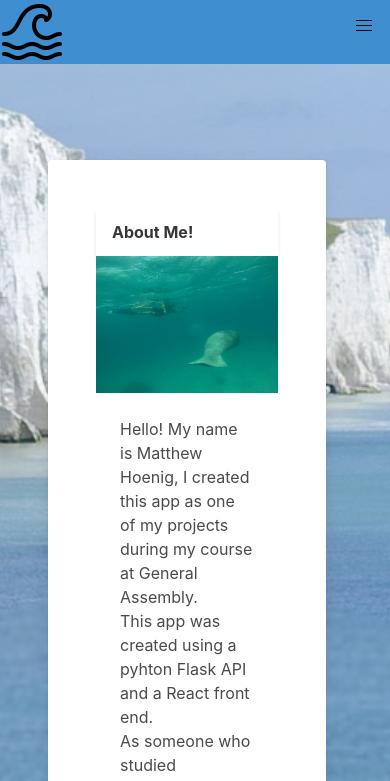
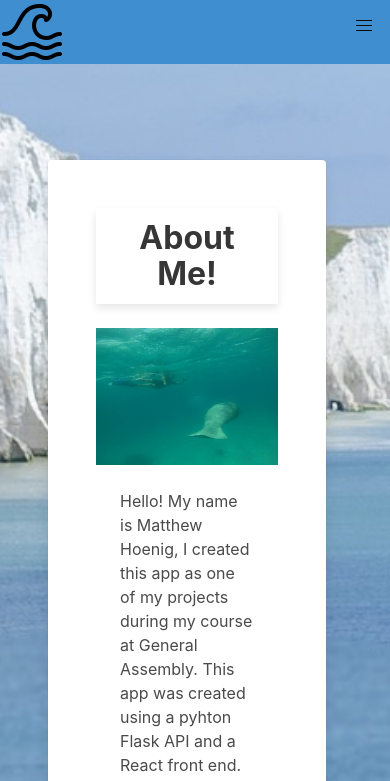
Before and after one commit to hoenigma/project-4-frontend, a React (Vite) app: page /aboutme in a window 390 px wide. Shown: the top 781 px of the page. Built offline with nearby package versions, Linux system fonts and the light colour scheme.

Commit message:
styled form in about me, styled one region for mobile, styled add project to include email, updateproject background change

```diff
--- a/src/components/aboutme.tsx
+++ b/src/components/aboutme.tsx
@@ -48,11 +48,11 @@ function AboutMe({ user }: { user: null | IUser }) {
   return (
     <>
       <section className="section background m-0">
-        <div className="section hero is-flex is-fullheight is-flex-direction-row">
-          <div className="container is-max-desktop is-flex is-justify-content-space-between">
-            <div className="card comment custom-border-radius p-6 mr-4">
-              <header className="card-header">
-                <p className="card-header-title">About Me!</p>
+        <div className="section hero is-flex is-fullheight">
+          <div className="container is-max-desktop is-flex is-justify-content-space-between is-flex-direction-column">
+            <div className="card custom-border-radius p-6 mr-4">
+              <header className="card-header title">
+                <p className="card-header-title ">About Me!</p>
               </header>
               <div className="card-image">
                 <figure className="image is-4by3">
@@ -64,15 +64,15 @@ function AboutMe({ user }: { user: null | IUser }) {
               </div>
               <div className="card-content">
                 <div className="content">
-                  Hello! My name is Matthew Hoenig, I created this app as one of
-                  my projects during my course at General Assembly. <br />
+                  <p>Hello! My name is Matthew Hoenig, I created this app as one of
+                  my projects during my course at General Assembly.
                   This app was created using a pyhton Flask API and a React
-                  front end. <br />
-                  As someone who studied Oceanogrpahy at university and has a
+                  front end. <br /></p>
+                  <p>As someone who studied Oceanogrpahy at university and has a
                   passion for the Ocean I thought to create an app for people to
                   see our rich regions of the coast and share projects they are
                   doing to protect them.
-                  <br />
+                  </p>
                 </div>
                 {/* LinkedIn and GitHub links */}
                 <div className="is-inline-block">
@@ -97,9 +97,9 @@ function AboutMe({ user }: { user: null | IUser }) {
             </div>
 
             {user && (
-              <div className="card comment custom-border-radius p-6" style={{ width: "100%" }}>
-                <header className="card-header">
-                  <p className="card-header-title">Send a Question</p>
+              <div className="card comment question custom-border-radius p-6" style={{ width: "100%", height: "75%" }}>
+                <header className="card-header title">
+                  <p className="card-header-title has-text-centered">Got a Question?</p>
                 </header>
                 <div className="card-content">
                   <form onSubmit={handleSubmit}>
@@ -143,9 +143,11 @@ function AboutMe({ user }: { user: null | IUser }) {
                     </div>
                     <div className="field">
                       <div className="control">
+                        <div className="is-flex is-justify-content-center">
                         <button className="button" type="submit">
                           Submit
                         </button>
+                        </div>
                       </div>
                     </div>
                   </form>
--- a/src/components/addproject.tsx
+++ b/src/components/addproject.tsx
@@ -134,7 +134,7 @@ export default function AddProject({}) {
         </div>
 
         <div className="field">
-          <label className="label">Links</label>
+          <label className="label">Link to Project/Contact</label>
           <div className="control">
             <input
               className="input"
--- a/src/components/oneregion.tsx
+++ b/src/components/oneregion.tsx
@@ -59,7 +59,7 @@ function OneRegion({ user }: { user: null | IUser }) {
 
 
         {/* Sections for General Information, Wildlife, Threats, and Links */}
-        <section className="section">
+        <section className="section phone">
           <div className="box">
           <h2 className="title is-2">
             <IoIosInformationCircle className="mr-2" /> General Information
@@ -91,7 +91,7 @@ function OneRegion({ user }: { user: null | IUser }) {
           ))}
         </div>
 
-        <div className="section is-flex is-justify-content-space-between">
+        <div className="section is-flex is-justify-content-space-between phone">
           <div className="is-hidden-touch">
           <div className="box">
             <h2 className="title is-2">
@@ -126,7 +126,7 @@ function OneRegion({ user }: { user: null | IUser }) {
           </div>
           </div>
 
-          <div>
+          <div className="links">
             <div className="box">
             <h2 className="title is-2">
               <div className="is-flex is-align-items-center">
--- a/src/components/showregions.tsx
+++ b/src/components/showregions.tsx
@@ -22,7 +22,7 @@ function AllRegions() {
     fetchRegions();
   }, []);
 
-  //   Fetch the region for drop down, do I need this?
+  //   Fetch the region for drop down
   React.useEffect(() => {
     async function fetchRegion() {
       const resp = await fetch(`${baseUrl}/regions?region=${value}`);
--- a/src/components/updateprojects.tsx
+++ b/src/components/updateprojects.tsx
@@ -58,7 +58,7 @@ export default function UpdateProject() {
     navigate(`/projects/${formData.region_id}`);
   }
   return (
-  <section className="section background m-0">
+  <section className="section backgroundTwo m-0">
     <div className="container login is-flex-grow-0 add is-max-desktop custom-border-radius p-6">
       <div className="box mt-6">
       <h1 className="title">Update Project</h1>
--- a/src/styles/main.scss
+++ b/src/styles/main.scss
@@ -61,6 +61,30 @@ footer.footer{
   background-color: #3E8FD1
 }
 
+.card.comment{
+  margin-top: 120px;
+  background-color: #2cb0a4;
+}
+
+.card-header.title{
+  background-color: white;
+  text-align: center;
+}
+
+@media screen and (max-width: 600px) {
+  .section.phone {
+    padding-left: 0;
+  }
+}
+
+@media screen and (max-width: 600px) {
+  .links {
+    height: 365px;
+    width: 366px;
+  }
+}
+
+
 // @import url("https://fonts.googleapis.com/css2?family=Roboto:wght@500&display=swap");
 @import url("https://fonts.googleapis.com/css2?family=Quicksand:wght@300..700&display=swap");
 
```
